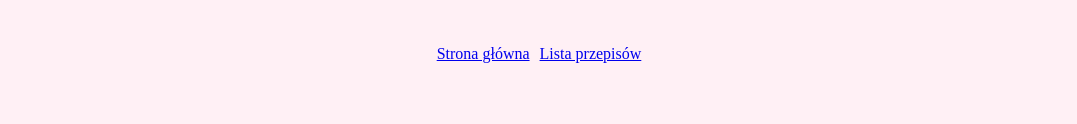
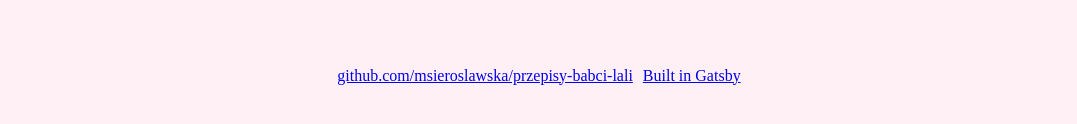
Before and after one commit to msieroslawska/przepisy-babci-lali, a Gatsby site: page / in a window 1280 px wide. Shown: the part 636-760 px from the top of the page, without its empty margins (101-1178 px from the left). Built offline with nearby package versions, Linux system fonts and the light colour scheme; Gatsby itself is replaced by a stand-in of ours.

Commit message:
Add footer with some links

```diff
--- /dev/null
+++ b/src/components/footer.jsx
@@ -0,0 +1,31 @@
+import React from "react";
+import styled from "styled-components";
+
+const FooterWrapper = styled.ul`
+  padding: 10px 0;
+  display: flex;
+  flex-direction: row;
+  list-style: none;
+  justify-content: center;
+`;
+
+const FooterElement = styled.li`
+  margin: 0 5px;
+`;
+
+const links = [
+  {
+    href: "https://github.com/msieroslawska/przepisy-babci-lali",
+    name: "github.com/msieroslawska/przepisy-babci-lali",
+  },
+  { href: "https://www.gatsbyjs.com/", name: "Built in Gatsby" },
+];
+
+const renderLinks = allLinks =>
+  allLinks.map(l => (
+    <FooterElement key={l.name}>
+      <a href={l.href}>{l.name}</a>
+    </FooterElement>
+  ));
+
+export const Footer = () => <FooterWrapper>{renderLinks(links)}</FooterWrapper>;
--- a/src/components/pageLayout.jsx
+++ b/src/components/pageLayout.jsx
@@ -2,6 +2,7 @@ import React from "react";
 import styled, { createGlobalStyle } from "styled-components";
 
 import { Navigation } from "./navigation";
+import { Footer } from "./footer";
 
 const GlobalStyles = createGlobalStyle`
 * {
@@ -33,6 +34,7 @@ export const PageLayout = ({ children, header }) => (
       <Header>{header}</Header>
       {children}
       <Navigation />
+      <Footer />
     </PageWrapper>
   </>
 );
```
